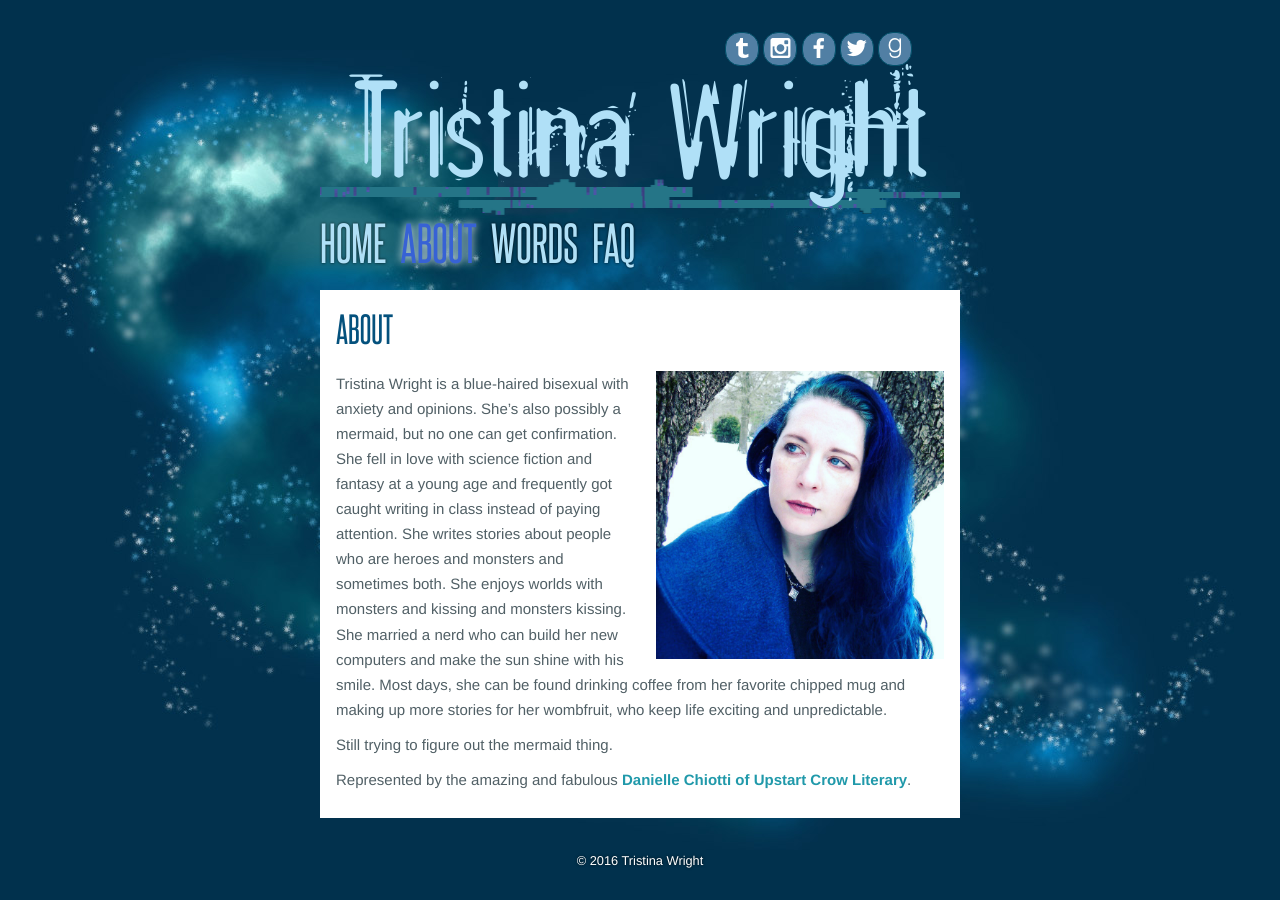
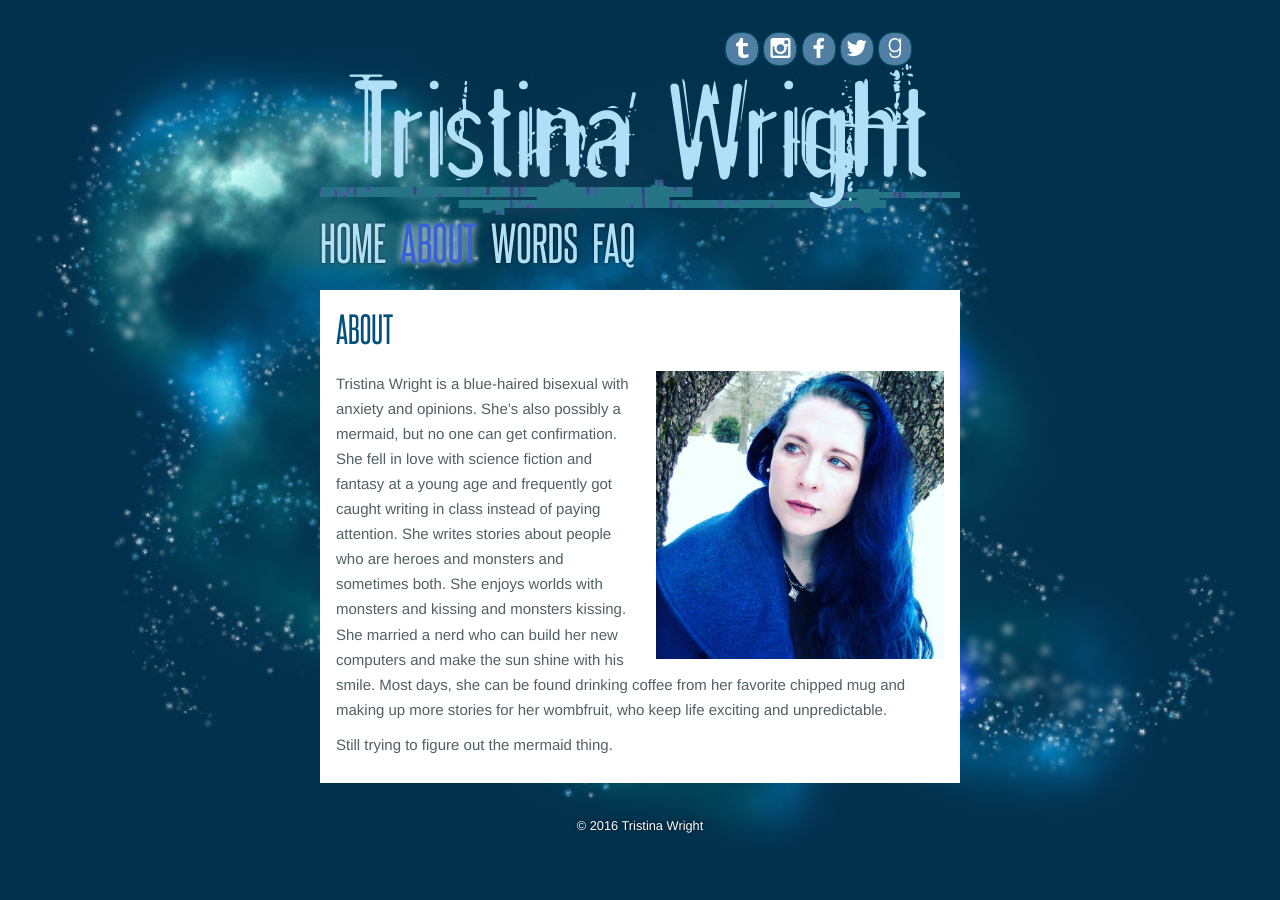
Before and after one commit to TristinaWright/tristinawright.github.io, a Jekyll site: the page built from _posts/static/2015-12-08-about.md, in a window 1280 px wide. Built offline with Jekyll 4.4.1, drawn with Linux system fonts in a browser that asks for light colours.

Commit message:
Updated 2015-12-08-about.md

```diff
--- a/_posts/static/2015-12-08-about.md
+++ b/_posts/static/2015-12-08-about.md
@@ -15,5 +15,3 @@ title: About
 Tristina Wright is a blue-haired bisexual with anxiety and opinions. She’s also possibly a mermaid, but no one can get confirmation. She fell in love with science fiction and fantasy at a young age and frequently got caught writing in class instead of paying attention. She writes stories about people who are heroes and monsters and sometimes both. She enjoys worlds with monsters and kissing and monsters kissing. She married a nerd who can build her new computers and make the sun shine with his smile. Most days, she can be found drinking coffee from her favorite chipped mug and making up more stories for her wombfruit, who keep life exciting and unpredictable.
 
 Still trying to figure out the mermaid thing.
-
-Represented by the amazing and fabulous [Danielle Chiotti of Upstart Crow Literary](http://upstartcrowliterary.com/index.html).
```
